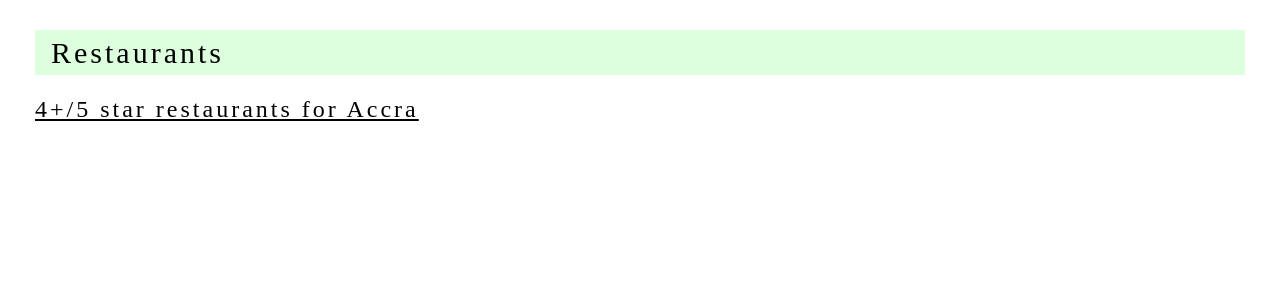
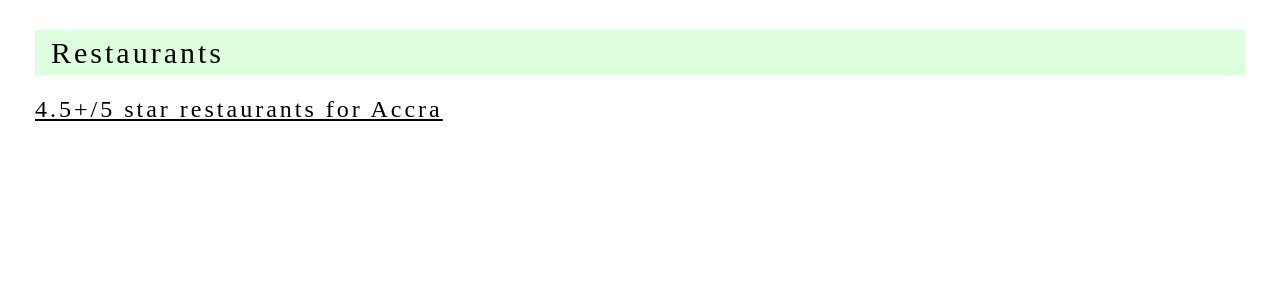
Before and after one commit to evmarecki/nante, a Flask app: template flask-nante/templates/city.html in a window 1280 px wide. Shown: the part 361-661 px from the top of the page. Run offline with Flask 2, Linux system fonts and the light colour scheme; the template is opened without the code that fills it, so the values that code supplies are empty; parts of the project's set-up code (start-up, migrations or seed data) failed here and were passed over; some libraries are stand-ins or nearby versions.

Commit message:
changed label to 4.5

```diff
--- a/flask-nante/templates/city.html
+++ b/flask-nante/templates/city.html
@@ -76,7 +76,7 @@ h1,h2,h3,h4,h5,h6 {
 
   <div class="w3-col">
     <h2 class="w3-panel w3-pale-green">Restaurants</h2>
-	  <h3><a href="{{url_for('Restaurant', city = 'Accra', rating  = 4.50)}}"> 4+/5 star restaurants for Accra </a></h3>
+	  <h3><a href="{{url_for('Restaurant', city = 'Accra', rating  = 4.50)}}"> 4.5+/5 star restaurants for Accra </a></h3>
    {% for restaurant in restaurants %}
 	<p>
 	<b class ="w3-text-teal">{{restaurant.name}}:</b> {{restaurant.hours}} <br/>
```
